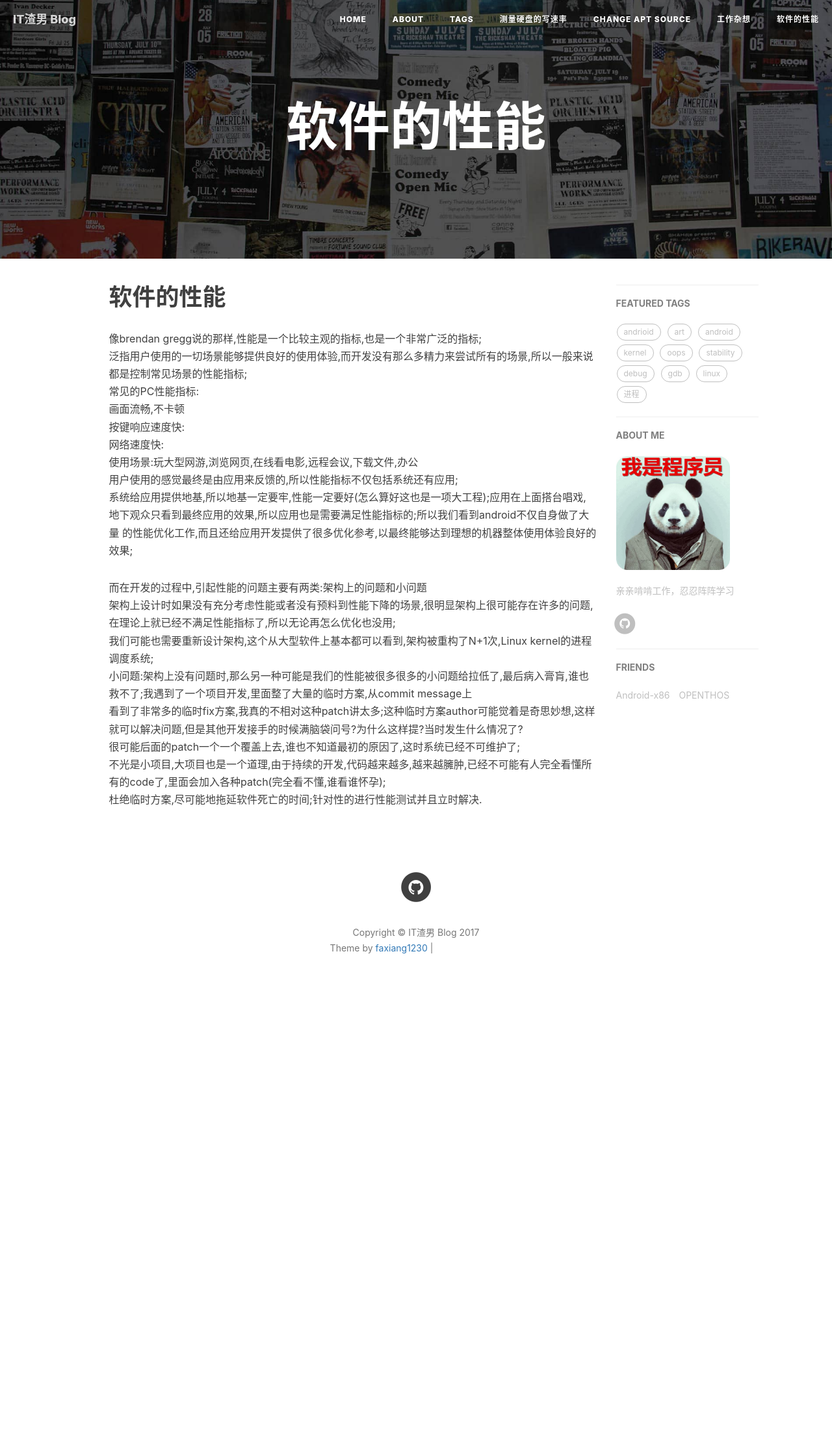
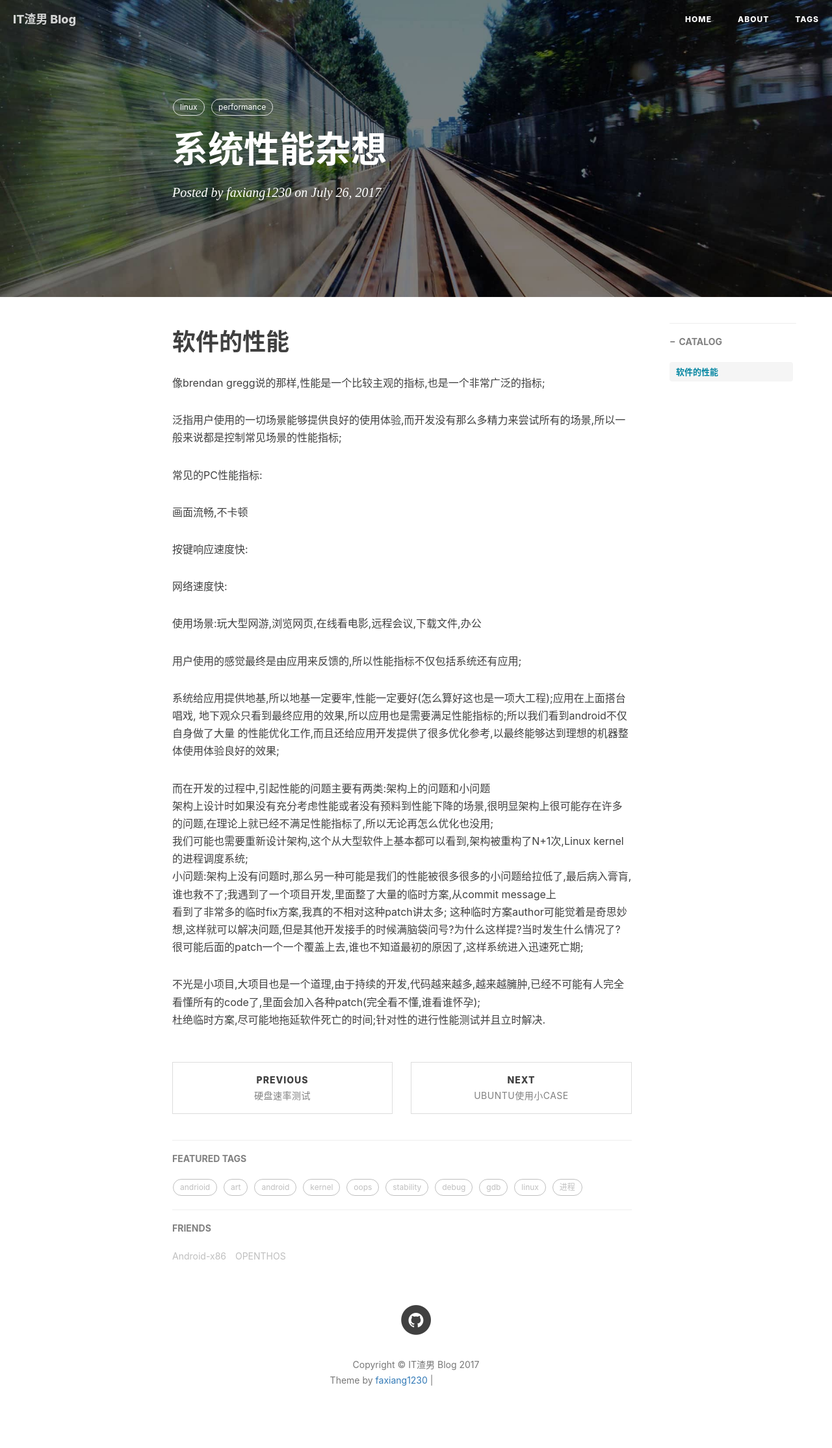
Before and after one commit to faxiang1230/faxiang1230.github.io, a Jekyll site: the page built from _posts/2017-07-27-system-performance.md, in a window 1280 px wide. Shown: the whole page at 65% size. Built offline with Jekyll 4.4.1, drawn with Linux system fonts in a browser that asks for light colours; nearby versions of some CDN libraries; our own code applies the rules of GitHub Pages for plain Markdown files; comment, search, counter and statistics services are not loaded; before the commit the page ends 1563 px from its top, so only the background shows below that; grey boxes are pictures that could not be loaded.

Commit message:
update
Signed-off-by: Jianxing Wang <wangjianxing5210@163.com>

```diff
--- a/work/performance.md
+++ b/_posts/2017-07-27-system-performance.md
@@ -1,13 +1,31 @@
+---
+layout:     post
+title:      "系统性能杂想"
+date:       2017-07-26 19:50:45
+author:     "faxiang1230"
+header-img: "img/post-bg-2015.jpg"
+catalog: true
+tags:
+  - linux
+  - performance
+---
 # 软件的性能
 像brendan gregg说的那样,性能是一个比较主观的指标,也是一个非常广泛的指标;
-泛指用户使用的一切场景能够提供良好的使用体验,而开发没有那么多精力来尝试所有的场景,所以一般来说
-都是控制常见场景的性能指标;
+
+泛指用户使用的一切场景能够提供良好的使用体验,而开发没有那么多精力来尝试所有的场景,所以一般来说都是控制常见场景的性能指标;
+
 常见的PC性能指标:
+
 画面流畅,不卡顿
+
 按键响应速度快:
+
 网络速度快:
+
 使用场景:玩大型网游,浏览网页,在线看电影,远程会议,下载文件,办公
+
 用户使用的感觉最终是由应用来反馈的,所以性能指标不仅包括系统还有应用;
+
 系统给应用提供地基,所以地基一定要牢,性能一定要好(怎么算好这也是一项大工程);应用在上面搭台唱戏,
 地下观众只看到最终应用的效果,所以应用也是需要满足性能指标的;所以我们看到android不仅自身做了大量
 的性能优化工作,而且还给应用开发提供了很多优化参考,以最终能够达到理想的机器整体使用体验良好的效果;
@@ -16,7 +34,9 @@
 架构上设计时如果没有充分考虑性能或者没有预料到性能下降的场景,很明显架构上很可能存在许多的问题,在理论上就已经不满足性能指标了,所以无论再怎么优化也没用;
 我们可能也需要重新设计架构,这个从大型软件上基本都可以看到,架构被重构了N+1次,Linux kernel的进程调度系统;
 小问题:架构上没有问题时,那么另一种可能是我们的性能被很多很多的小问题给拉低了,最后病入膏肓,谁也救不了;我遇到了一个项目开发,里面整了大量的临时方案,从commit message上
-看到了非常多的临时fix方案,我真的不相对这种patch讲太多;这种临时方案author可能觉着是奇思妙想,这样就可以解决问题,但是其他开发接手的时候满脑袋问号?为什么这样提?当时发生什么情况了?
-很可能后面的patch一个一个覆盖上去,谁也不知道最初的原因了,这时系统已经不可维护了;
+看到了非常多的临时fix方案,我真的不相对这种patch讲太多;
+这种临时方案author可能觉着是奇思妙想,这样就可以解决问题,但是其他开发接手的时候满脑袋问号?为什么这样提?当时发生什么情况了?
+很可能后面的patch一个一个覆盖上去,谁也不知道最初的原因了,这样系统进入迅速死亡期;
+
 不光是小项目,大项目也是一个道理,由于持续的开发,代码越来越多,越来越臃肿,已经不可能有人完全看懂所有的code了,里面会加入各种patch(完全看不懂,谁看谁怀孕);
 杜绝临时方案,尽可能地拖延软件死亡的时间;针对性的进行性能测试并且立时解决.
--- a/ubuntu-tools/apt-source.md
+++ /dev/null
@@ -1,3 +0,0 @@
-# Change apt source
-![image](./image/ubuntu-apt-source.png)
-sudo apt-get update
```
Also changed, not shown: _posts/2017-07-27-disk_speed.md (renamed from benchmark/disk_speed.md, +12 -0 lines), _posts/2017-07-27-ubuntu-tips.md (added, +14 -0 lines), _posts/2017-07-27-work.md (renamed from work/note.md, +10 -0 lines), images/ubuntu-apt-source.png (renamed from ubuntu-tools/image/ubuntu-apt-source.png), 1 other file.
